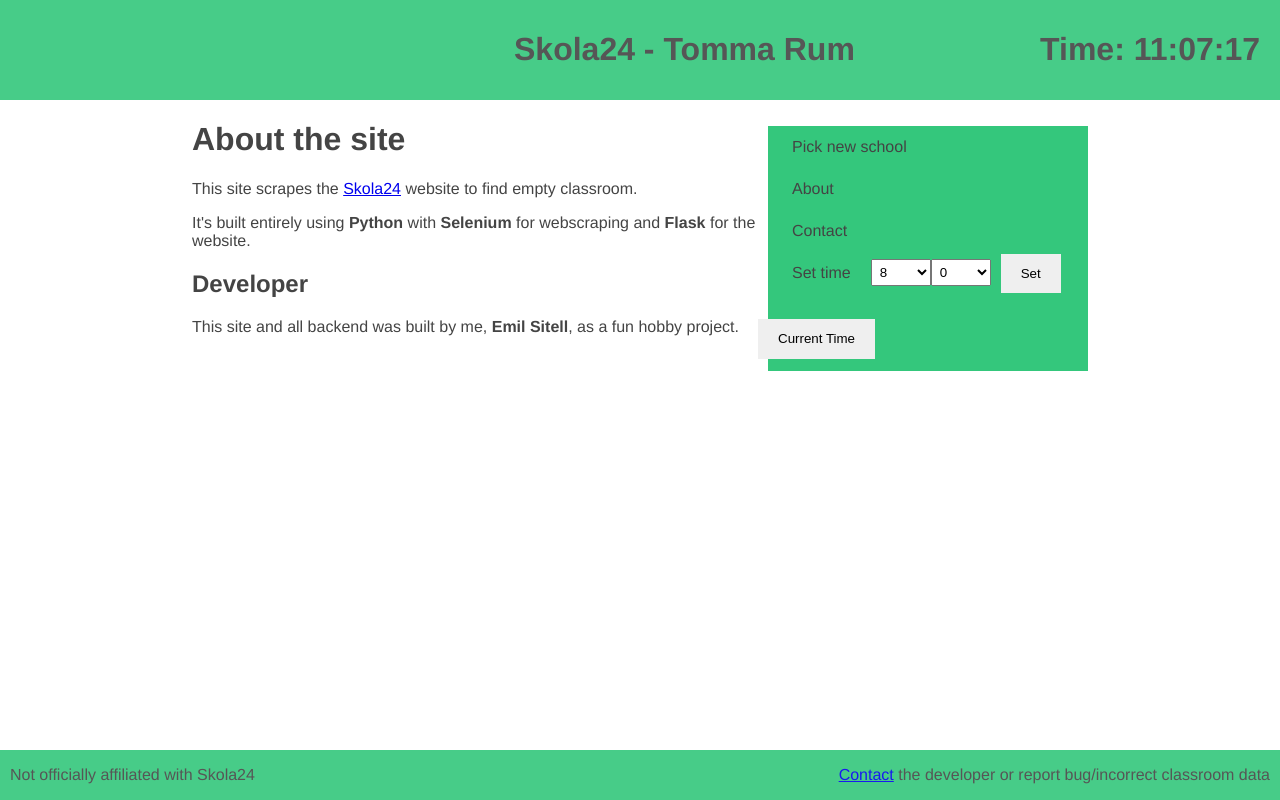
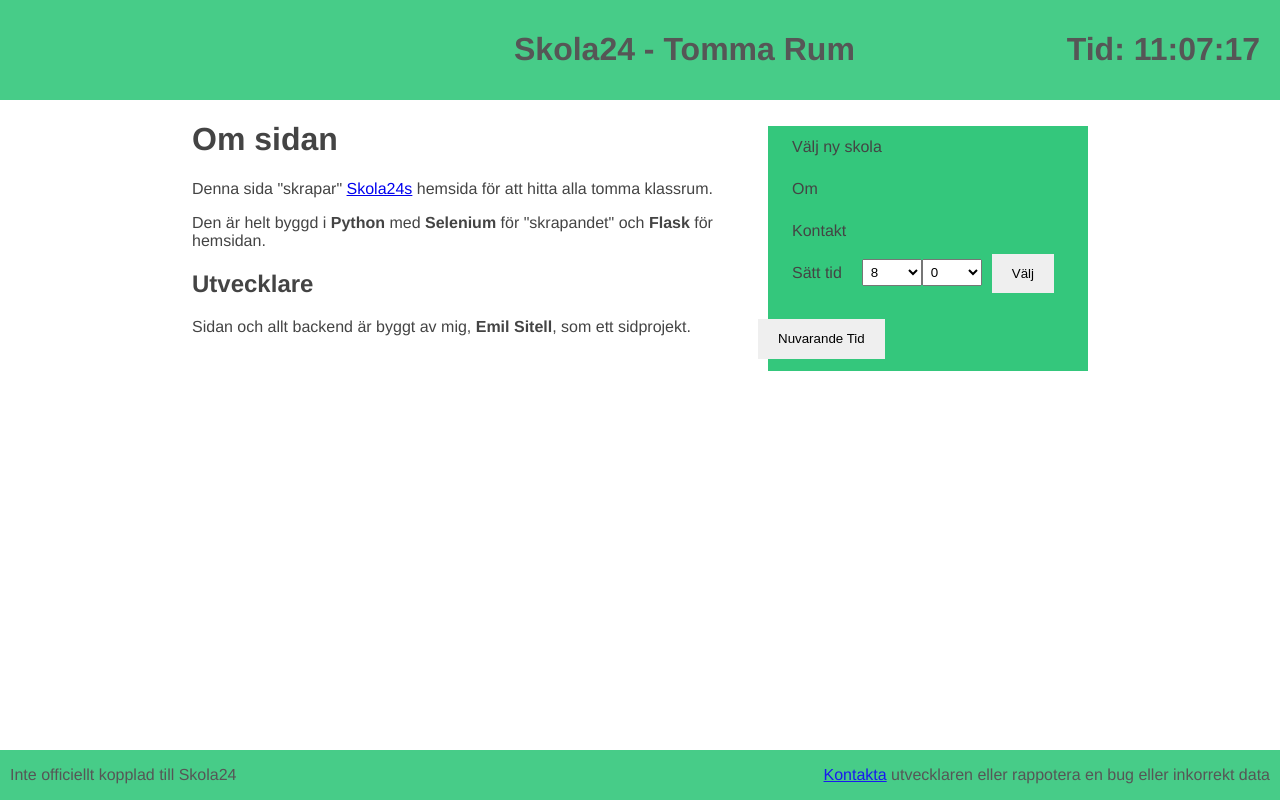
Before and after one commit to EmilUpp/skola24_scraper, a Flask app: page /about in a window 1280 px wide. Run offline with Flask 2, Linux system fonts and the light colour scheme.

Commit message:
Changed Language
Change all language to swedish to better suit target audience

```diff
--- a/app.py
+++ b/app.py
@@ -30,7 +30,7 @@ def print_rooms(school=None, set_time="Current Time"):
 
     # If school is selected
     if school is not None:
-        if set_time != "Current Time":
+        if set_time != "Nuvarande Tid":
             app.logger.info("set: " + session["set_time"])
             empty_rooms_to_print, occupied_rooms = reading_cache_test.empty_rooms_in_school(school, set_time)
         else:
--- a/templates/about.html
+++ b/templates/about.html
@@ -1,12 +1,12 @@
 {% extends "base.html" %}
 {% block content %}
 
-<h1>About the site</h1>
+<h1>Om sidan</h1>
 
-<p>This site scrapes the <a href="https://web.skola24.se/timetable/timetable-viewer/uppsala.skola24.se/"> Skola24</a>
-    website to find empty classroom.</p>
-<p>It's built entirely using <b>Python</b> with <b>Selenium</b> for webscraping and <b>Flask</b> for the website.</p>
+<p>Denna sida "skrapar" <a href="https://web.skola24.se/timetable/timetable-viewer/uppsala.skola24.se/"> Skola24s</a>
+    hemsida för att hitta alla tomma klassrum.</p>
+<p>Den är helt byggd i <b>Python</b> med <b>Selenium</b> för "skrapandet" och <b>Flask</b> för hemsidan.</p>
 
-<h2>Developer</h2>
-<p>This site and all backend was built by me, <b>Emil Sitell</b>, as a fun hobby project.</p>
+<h2>Utvecklare</h2>
+<p>Sidan och allt backend är byggt av mig, <b>Emil Sitell</b>, som ett sidprojekt.</p>
 {% endblock %}
--- a/templates/base.html
+++ b/templates/base.html
@@ -3,21 +3,21 @@
 <head>
     <meta charset="UTF-8">
     <meta http-equiv="refresh" content="60">
-    <title>Skola24 Empty Rooms</title>
+    <title>Skola24 Tomma Rum</title>
     <link rel="stylesheet" href="{{ url_for('static', filename='css/main.css') }}">
 </head>
 <body onload="setMenuTime()">
 <div class="page-header" style="overflow: hidden;">
     <h1 style="float: left;margin-left: 40%;">Skola24 - Tomma Rum</h1>
-    <h1 style="float: right;margin-right:10px;vertical-align: top;">Time: <span id="clockbox"></span></h1>
+    <h1 style="float: right;margin-right:10px;vertical-align: top;">Tid: <span id="clockbox"></span></h1>
 </div>
 <ul class="sidebar">
-    <li><a href="http://127.0.0.1:5000" id="pickPage">Pick new school</a></li>
-    <li><a href="http://127.0.0.1:5000/about" id="aboutPage">About</a></li>
-    <li><a href="http://127.0.0.1:5000/contact" id="contactPage">Contact</a></li>
+    <li><a href="http://127.0.0.1:5000" id="pickPage">Välj ny skola</a></li>
+    <li><a href="http://127.0.0.1:5000/about" id="aboutPage">Om</a></li>
+    <li><a href="http://127.0.0.1:5000/contact" id="contactPage">Kontakt</a></li>
     <form class="time_set" method="post" onsubmit="return storeSetTime()">
-        <label>Set time</label>
-        <input name="time_button" type="submit" value="Set">
+        <label>Sätt tid</label>
+        <input name="time_button" type="submit" value="Välj">
         <select class="select_minute" name="select_minute" id="select_minute">
             {% for n in range(0,60, 5) %}
             <option value="{{n}}">{{n}}</option>
@@ -30,7 +30,7 @@
         </select>
     </form>
     <form class="current_time_button" method="post">
-        <input name="current_time_button" type="submit" value="Current Time" onclick="setCurrentTime()">
+        <input name="current_time_button" type="submit" value="Nuvarande Tid" onclick="setCurrentTime()">
     </form>
 </ul>
 <div class="content container">
@@ -42,9 +42,8 @@
     </div>
 </div>
 <footer style="overflow: hidden;">
-    <p style="float: right;margin-right:10px;"><a href="mailto:emil.sitell@gmail.com">Contact</a> the developer or
-        report bug/incorrect classroom data</p>
-    <p style="float: left;margin-left:10px;">Not officially affiliated with Skola24</p>
+    <p style="float: right;margin-right:10px;"><a href="mailto:emil.sitell@gmail.com">Kontakta</a> utvecklaren eller rappotera en bug eller inkorrekt data</p>
+    <p style="float: left;margin-left:10px;">Inte officiellt kopplad till Skola24</p>
 </footer>
 </body>
 <script type="text/javascript">
--- a/templates/contact.html
+++ b/templates/contact.html
@@ -1,9 +1,9 @@
 {% extends "base.html" %}
 {% block content %}
 
-<h1>Contact</h1>
+<h1>Kontakt</h1>
 
-<p>Contact the developer or report bug/incorrect classroom data</p>
+<p>Kontakta utvecklaren eller rappotera en bug eller inkorrekt data</p>
 <a href="mailto:emil.sitell@gmail.com">Send email</a>
 
 {% endblock %}
--- a/templates/enter_school.html
+++ b/templates/enter_school.html
@@ -6,6 +6,6 @@
     <input type="submit">
 </form>
 {% if error_message %}
-<p>The school you entered does not exist: <i>{{error_message}}</i></p>
+<p>Skolan du valde finsn inte: <i>{{error_message}}</i></p>
 {% endif %}
 </html>
--- a/templates/enter_school_dropdown_extended.html
+++ b/templates/enter_school_dropdown_extended.html
@@ -1,12 +1,12 @@
 {% extends "base.html" %}
 {% block content %}
 <form action="/" method="post">
-    <h1>Select School</h1>
+    <h1>Välj Skola</h1>
     <select class="school_select" name="school">
         {% for school in schools %}
         <option style="font-size:20;" value="{{school}}">{{school}}</option>
         {% endfor %}
     </select>
-    <input type="submit" name="school_button" value="Select School">
+    <input type="submit" name="school_button" value="Välj Skola">
 </form>
 {% endblock %}
```
Also changed, not shown: templates/show_rooms.html (+5 -5 lines).
